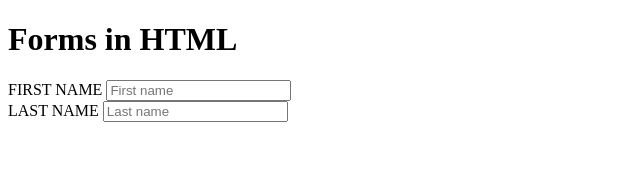
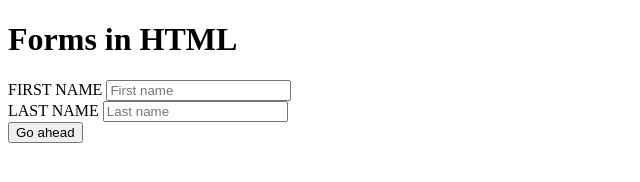
Before and after one commit to kaushik-path/Kap_Web_Dev_Prac, a plain HTML site: page HTML_Prac/Forms.html in a window 1280 px wide. Shown: the whole page, without its empty margins (0-640 px from the left). Drawn offline with Linux system fonts and the light colour scheme.

Commit message:
button tag

```diff
--- a/HTML_Prac/Forms.html
+++ b/HTML_Prac/Forms.html
@@ -15,6 +15,7 @@
         <input type="text" placeholder="First name" name="" id="fname"><br>
         <label for="Lname">LAST NAME </label>
         <input type="text" placeholder="Last name" name="" id="Lname"><br>
+        <Button type="submit"> Go ahead</Button>
 
     </form>
 </body>
```
